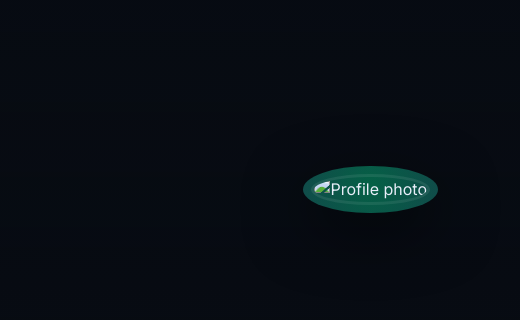
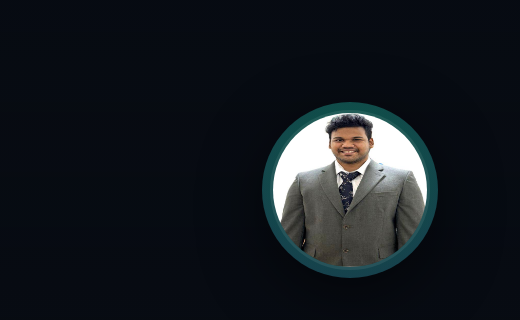
Before and after one commit to abdulkaiyoom500/portfolio-site, a plain HTML site: page index.html in a window 1280 px wide. Shown: the part 130-450 px from the top of the page, 760-1280 px from the left. Drawn offline with nearby package versions, Linux system fonts and the light colour scheme.

Commit message:
Update index.html

```diff
--- a/index.html
+++ b/index.html
@@ -192,7 +192,7 @@
         <div class="col-lg-4 text-lg-end text-center">
           <span class="avatar-wrap">
             <!-- Upload assets/profile.jpg -->
-            <img class="avatar" src="assets/profile.jpg" alt="Profile photo">
+            <img class="avatar" src="assets/passport_size_photo.jpeg" alt="Profile photo">
           </span>
         </div>
       </div>
```
